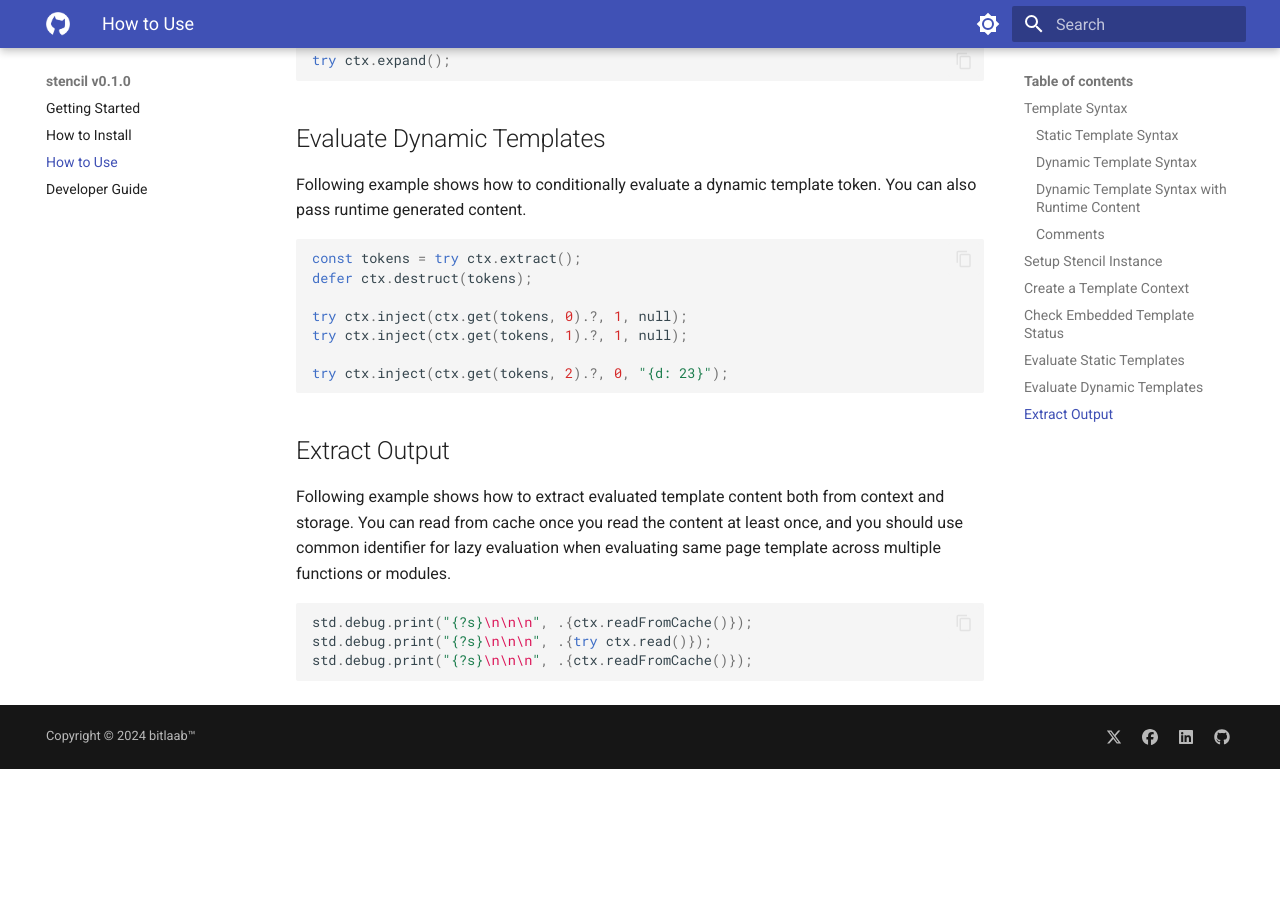
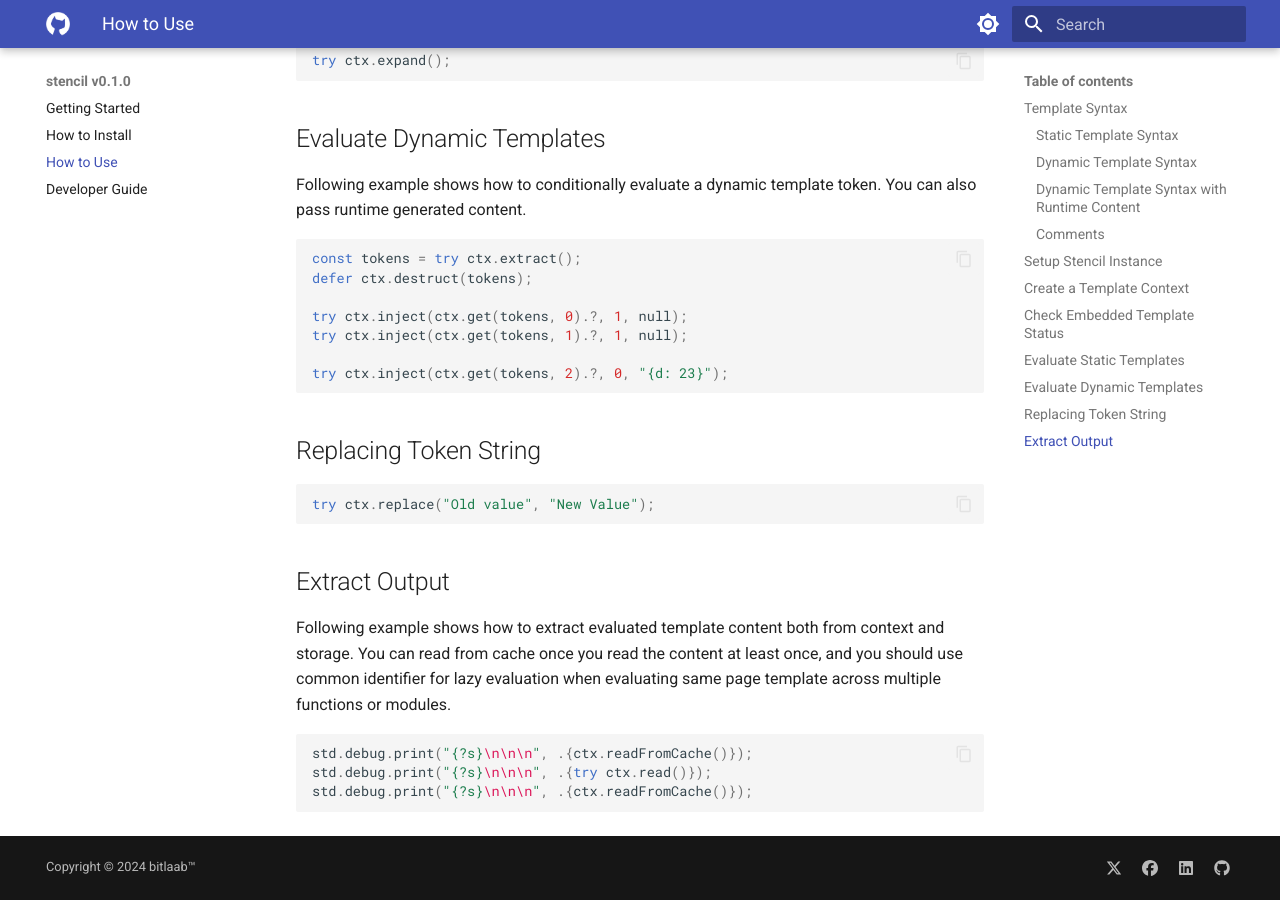
Before and after one commit to bitlaab-bolt/stencil, an MkDocs documentation site: the page built from docs/usage.md, in a window 1280 px wide and 900 px high, scrolled down 1848 px. Built offline with MkDocs 1.6.1 and Material for MkDocs 9.7.7, drawn with Linux system fonts in a browser that asks for light colours; before the commit the page ends 2617 px from its top, so only the background shows below that.

Commit message:
adding replace token documentation

````diff
--- a/docs/usage.md
+++ b/docs/usage.md
@@ -96,6 +96,12 @@ try ctx.inject(ctx.get(tokens, 1).?, 1, null);
 try ctx.inject(ctx.get(tokens, 2).?, 0, "{d: 23}");
 ```
 
+## Replacing Token String
+
+```zig
+try ctx.replace("Old value", "New Value");
+```
+
 ## Extract Output
 
 Following example shows how to extract evaluated template content both from context and storage. You can read from cache once you read the content at least once, and you should use common identifier for lazy evaluation when evaluating same page template across multiple functions or modules.
````
